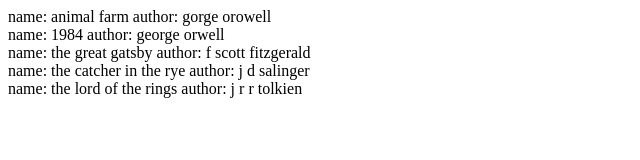
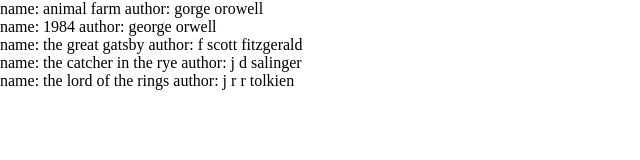
Before and after one commit to daniyal-abbassi/library-odinProject, a plain HTML site: page index.html in a window 1280 px wide. Shown: the whole page, without its empty margins (0-640 px from the left). Drawn offline with Linux system fonts and the light colour scheme.

Commit message:
chore: add styling

```diff
--- a/index.html
+++ b/index.html
@@ -2,6 +2,7 @@
 <!DOCTYPE html>
 <html lang="en">
 <head>
+    <link rel="stylesheet" href="styles.css">
     <meta charset="UTF-8">
     <meta name="viewport" content="width=device-width, initial-scale=1.0">
     <title>Library - Odin Project</title>
--- a/styles.css
+++ b/styles.css
@@ -0,0 +1,7 @@
+*,
+::after,
+::before {
+  margin: 0;
+  padding: 0;
+  box-sizing: border-box;
+}
```
